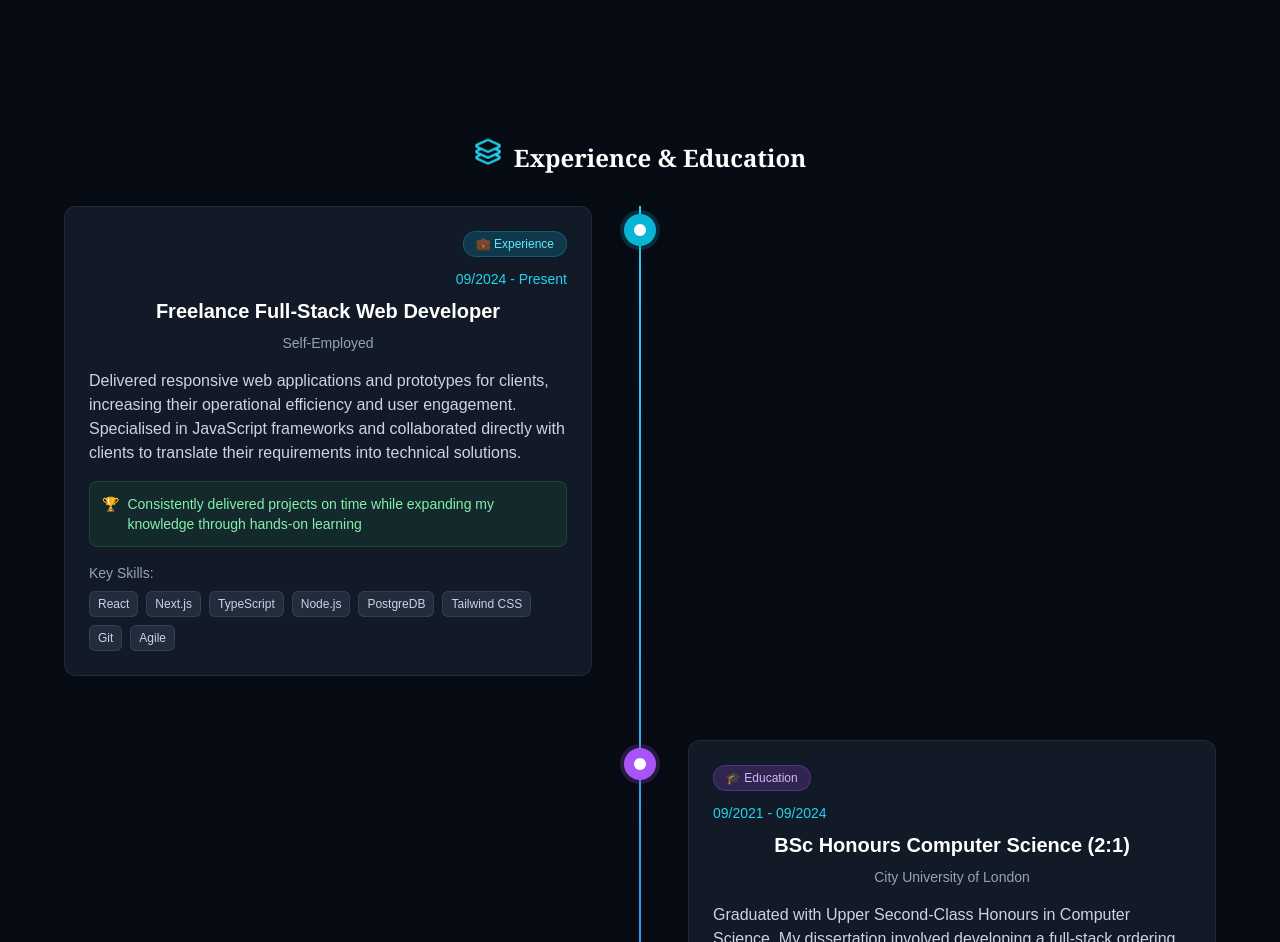
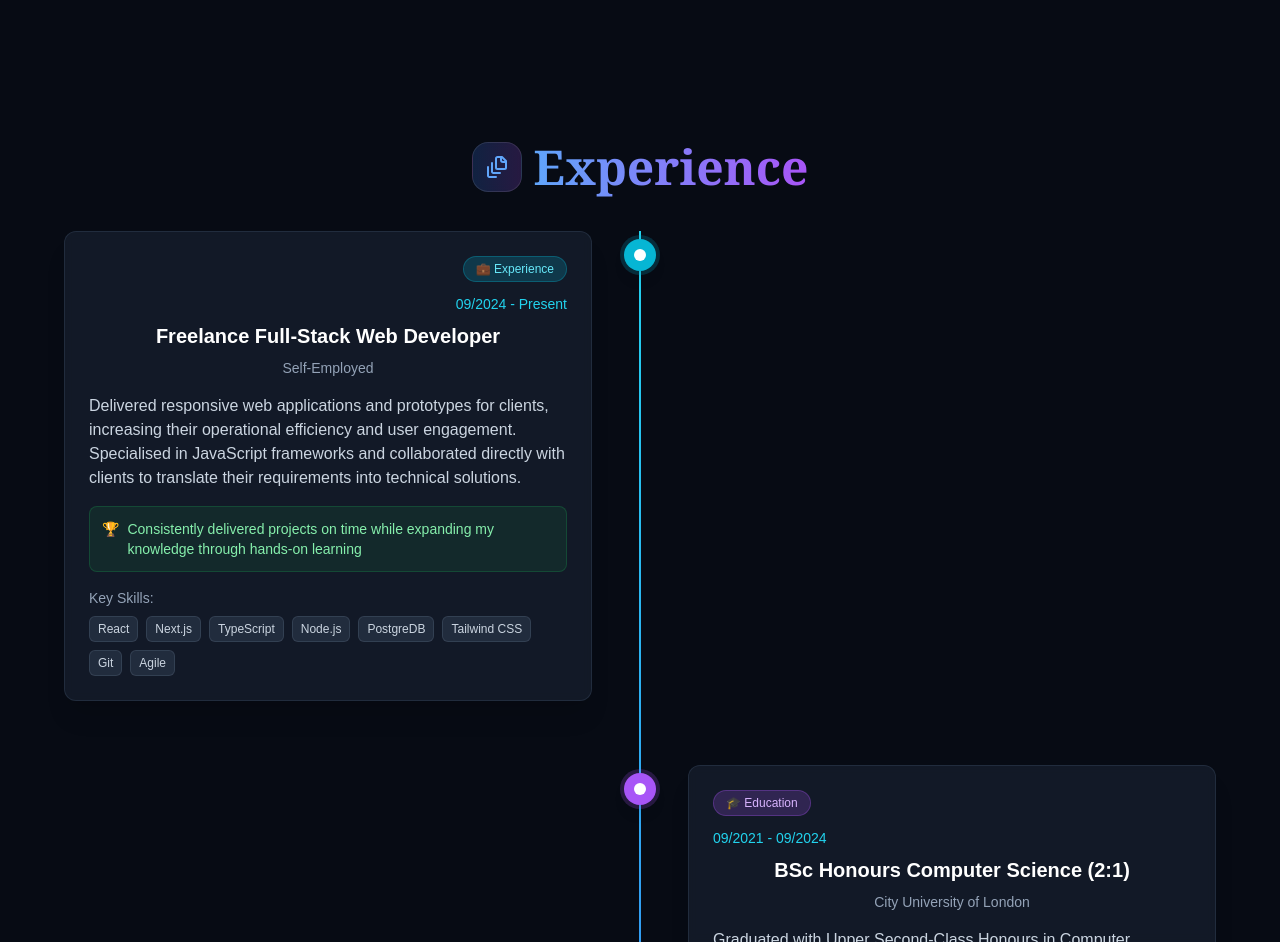
Before and after one commit to riad-mammadov/Portfolio, a Next.js app: page / in a window 1280 px wide. Shown: the part 2260-3202 px from the top of the page. Built offline with nearby package versions, Linux system fonts and the light colour scheme.

Commit message:
add new title design

```diff
--- a/components/Section/timeline/Timeline.jsx
+++ b/components/Section/timeline/Timeline.jsx
@@ -2,6 +2,7 @@
 
 import { slideInFromTop } from "@/utils/motion";
 import { motion } from "framer-motion";
+import { FileStack } from "lucide-react";
 import { useRef } from "react";
 
 const timelineItems = [
@@ -87,27 +88,24 @@ export default function Timeline() {
     <section ref={containerRef} className="relative min-h-screen">
       <div className="container mx-auto px-4 py-16 space-y-8">
         {/* Header */}
-        <h2 className=" flex items-center justify-center gap-x-3 sm:text-3xl text-2xl font-semibold text-white">
-          <svg
-            xmlns="http://www.w3.org/2000/svg"
-            width="28"
-            height="28"
-            viewBox="0 0 24 24"
-            fill="none"
-            stroke="currentColor"
-            strokeWidth="2"
-            strokeLinecap="round"
-            strokeLinejoin="round"
-            className="lucide lucide-layers3 animate-bounce text-cyan-400"
-          >
-            <path d="M12.83 2.18a2 2 0 0 0-1.66 0L2.6 6.08a1 1 0 0 0 0 1.83l8.58 3.91a2 2 0 0 0 1.66 0l8.58-3.9a1 1 0 0 0 0-1.83z" />
-            <path d="M6.08 9.5l-3.5 1.6a1 1 0 0 0 0 1.81l8.6 3.91a2 2 0 0 0 1.65 0l8.58-3.9a1 1 0 0 0 0-1.83l-3.5-1.59" />
-            <path d="M6.08 14.5l-3.5 1.6a1 1 0 0 0 0 1.81l8.6 3.91a2 2 0 0 0 1.65 0l8.58-3.9a1 1 0 0 0 0-1.83l-3.5-1.59" />
-          </svg>
-          <p className="text-white text-center font-serif sm:text-2xl text-xl">
-            Experience & Education
-          </p>
-        </h2>
+
+        <motion.div
+          initial={{ opacity: 0 }}
+          animate={{ opacity: 1 }}
+          transition={{ duration: 0.5 }}
+          className="text-center"
+        >
+          <div className="inline-flex items-center space-x-3">
+            <div className="p-3 bg-gradient-to-r from-blue-500/20 to-purple-500/20 rounded-2xl backdrop-blur-sm border border-white/10">
+              <FileStack className="w-5 h-5 sm:w-6 sm:h-6 text-blue-400" />
+            </div>
+            <h2 className="text-2xl sm:text-5xl font-bold font-serif text-white">
+              <span className="bg-gradient-to-r from-blue-400 to-purple-500 bg-clip-text text-transparent  mb-2">
+                Experience
+              </span>
+            </h2>
+          </div>
+        </motion.div>
 
         {/* Timeline Container */}
         <div className="relative max-w-6xl mx-auto">
```
